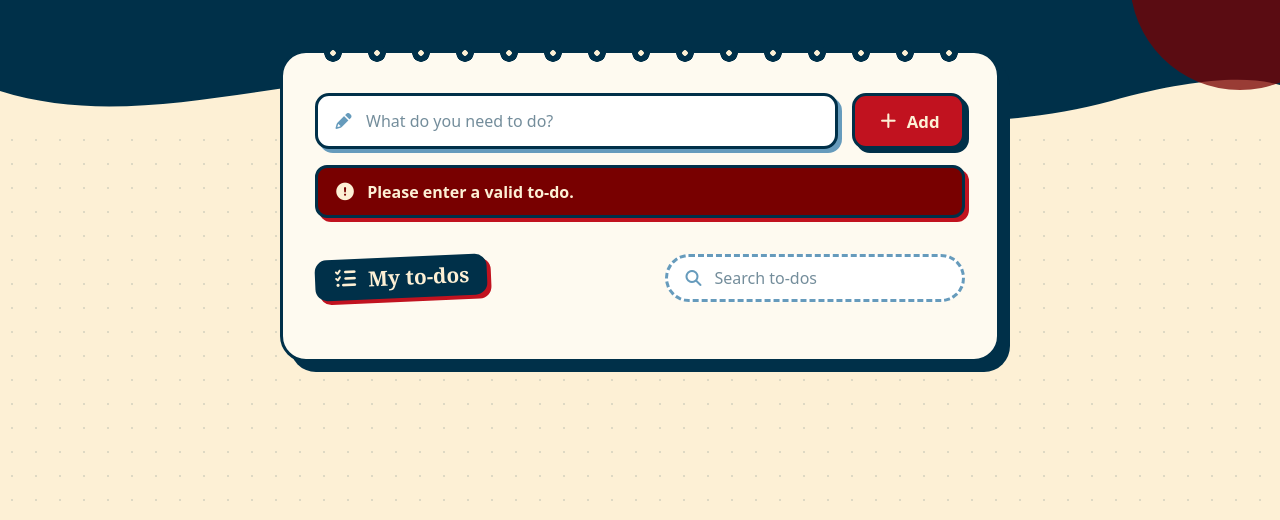
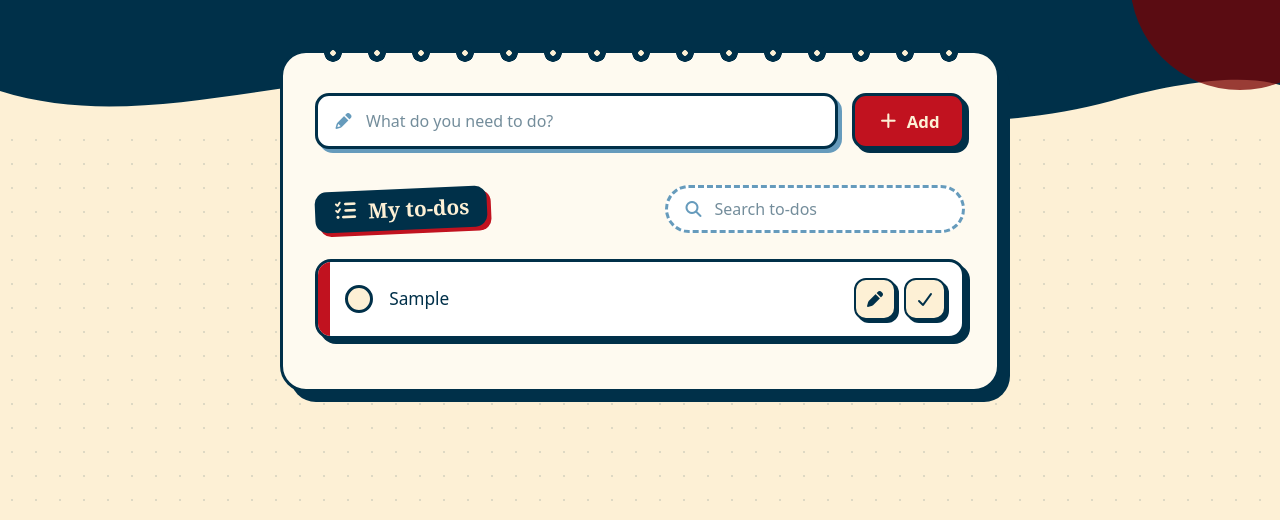
Before and after one commit to Abdelrahmankishk/To-Do-List, a plain HTML site: page index.html in a window 1280 px wide. Both pictures are taken after typing "Sample" into the empty fields and a click on the button "Add". Shown: the part 280-800 px from the top of the page. Drawn offline with Linux system fonts and the light colour scheme.

Commit message:
add Display function

```diff
--- a/index.html
+++ b/index.html
@@ -99,32 +99,7 @@
 
           <!-- To-do list (sample items: replace with the items your JS creates) -->
           <ul id="todoList" class="todo-list list-unstyled">
-            <li class="todo-item d-none">
-              <span class="todo-marker"><i class="fa-solid fa-check"></i></span>
-              <p class="todo-text">Drink a glass of water</p>
-              <div class="todo-actions">
-                <button
-                  type="button"
-                  class="btn-action btn-edit"
-                  aria-label="Edit to-do"
-                  title="Edit"
-                  data-bs-toggle="modal"
-                  data-bs-target="#editModal"
-                >
-                  <i class="fa-solid fa-pen"></i>
-                </button>
-                <button
-                  type="button"
-                  class="btn-action btn-done"
-                  aria-label="Mark as completed"
-                  title="Mark as completed"
-                >
-                  <i class="fa-solid fa-check"></i>
-                </button>
-              </div>
-            </li>
-
-            <li class="todo-item d-none">
+            <!-- <li class="todo-item d-none">
               <span class="todo-marker"><i class="fa-solid fa-check"></i></span>
               <p class="todo-text">Finish the project README</p>
               <div class="todo-actions">
@@ -147,9 +122,9 @@
                   <i class="fa-solid fa-check"></i>
                 </button>
               </div>
-            </li>
+            </li> -->
 
-            <li class="todo-item d-none">
+            <!-- <li class="todo-item d-none">
               <span class="todo-marker"><i class="fa-solid fa-check"></i></span>
               <p class="todo-text">Call mom this evening</p>
               <div class="todo-actions">
@@ -172,9 +147,9 @@
                   <i class="fa-solid fa-check"></i>
                 </button>
               </div>
-            </li>
+            </li> -->
 
-            <li class="todo-item d-none">
+            <!-- <li class="todo-item d-none">
               <span class="todo-marker"><i class="fa-solid fa-check"></i></span>
               <p class="todo-text">Go for a 20-minute walk</p>
               <div class="todo-actions">
@@ -197,7 +172,7 @@
                   <i class="fa-solid fa-check"></i>
                 </button>
               </div>
-            </li>
+            </li> -->
           </ul>
 
           <!-- Empty state (hidden by default, remove "d-none" to show it) -->
--- a/js/index.js
+++ b/js/index.js
@@ -28,37 +28,102 @@ function validateTodoInput() {
 function toggleEmptyState() {
   const visibleTodos = todoList.querySelectorAll(".todo-item:not(.d-none)");
 
-  emptyState.classList.toggle("d-none", todos.length > 0);
+  emptyState.classList.toggle("d-none", visibleTodos.length > 0);
 }
 function saveTodos() {
   localStorage.setItem("todos", JSON.stringify(todos));
 }
 
 function addTodo() {
-  // Validate input
   if (!validateTodoInput()) return;
 
-  // Create new todo object
   const newTodo = {
     id: Date.now(),
     text: todoInput.value.trim(),
   };
 
-  // Add todo to the array
   todos.push(newTodo);
-
-  // Save updated array
   saveTodos();
 
-  // Reset input
+  displayTodos();
+
   todoInput.value = "";
   todoError.classList.add("d-none");
   todoInput.classList.remove("is-invalid");
 }
-addBtn.addEventListener("click", addTodo);
 
 todoInput.addEventListener("keydown", function (e) {
   if (e.key === "Enter") {
     addTodo();
   }
 });
+
+function displayTodos() {
+  // Clear existing tasks
+  todoList.innerHTML = "";
+
+  // Create a fragment to improve DOM performance
+  const fragment = document.createDocumentFragment();
+
+  todos.forEach((todo) => {
+    // Create the list item
+    const todoItem = document.createElement("li");
+    todoItem.className = "todo-item";
+    todoItem.dataset.id = todo.id;
+
+    // Todo marker
+    const marker = document.createElement("span");
+    marker.className = "todo-marker";
+
+    const markerIcon = document.createElement("i");
+    markerIcon.className = "fa-solid fa-check";
+    marker.appendChild(markerIcon);
+
+    // Todo text
+    const todoText = document.createElement("p");
+    todoText.className = "todo-text";
+    todoText.textContent = todo.text;
+
+    // Actions container
+    const actions = document.createElement("div");
+    actions.className = "todo-actions";
+
+    // Edit button
+    const editBtn = document.createElement("button");
+    editBtn.type = "button";
+    editBtn.className = "btn-action btn-edit";
+    editBtn.setAttribute("aria-label", "Edit to-do");
+    editBtn.title = "Edit";
+    editBtn.dataset.bsToggle = "modal";
+    editBtn.dataset.bsTarget = "#editModal";
+
+    const editIcon = document.createElement("i");
+    editIcon.className = "fa-solid fa-pen";
+    editBtn.appendChild(editIcon);
+
+    // Complete button
+    const doneBtn = document.createElement("button");
+    doneBtn.type = "button";
+    doneBtn.className = "btn-action btn-done";
+    doneBtn.setAttribute("aria-label", "Mark as completed");
+    doneBtn.title = "Mark as completed";
+
+    const doneIcon = document.createElement("i");
+    doneIcon.className = "fa-solid fa-check";
+    doneBtn.appendChild(doneIcon);
+
+    // Assemble the task
+    actions.append(editBtn, doneBtn);
+    todoItem.append(marker, todoText, actions);
+
+    fragment.appendChild(todoItem);
+  });
+
+  // Display all tasks
+  todoList.appendChild(fragment);
+
+  // Update empty state
+  toggleEmptyState();
+}
+
+displayTodos();
```
